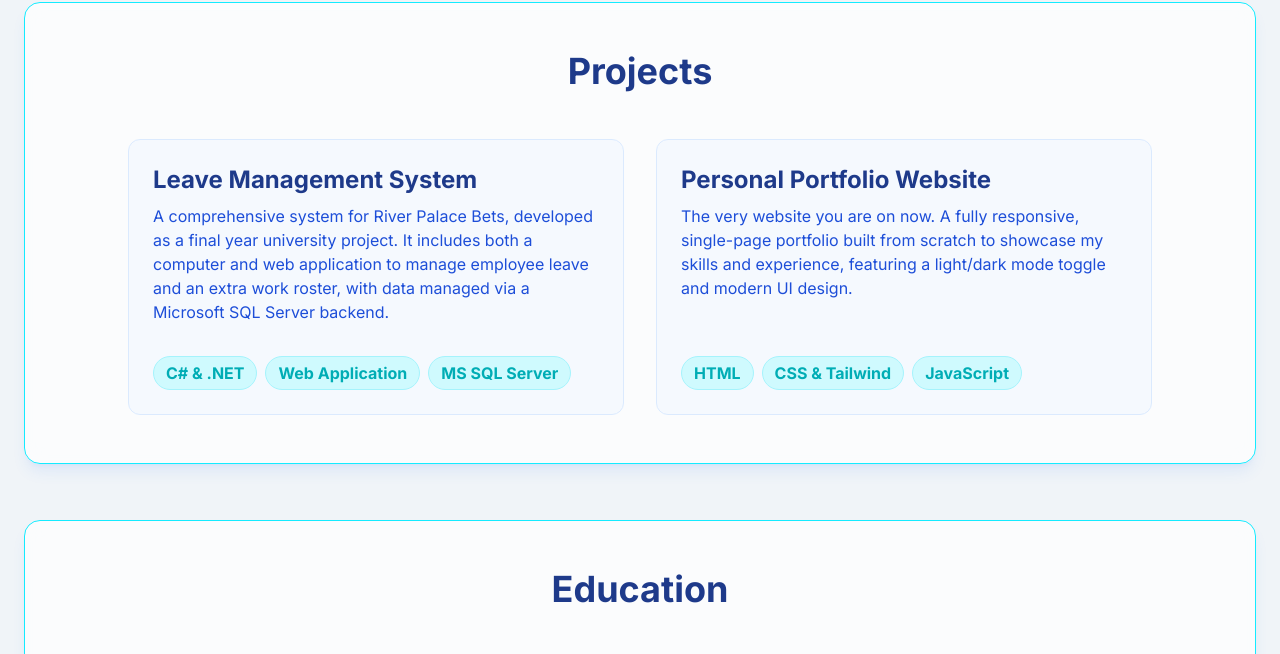
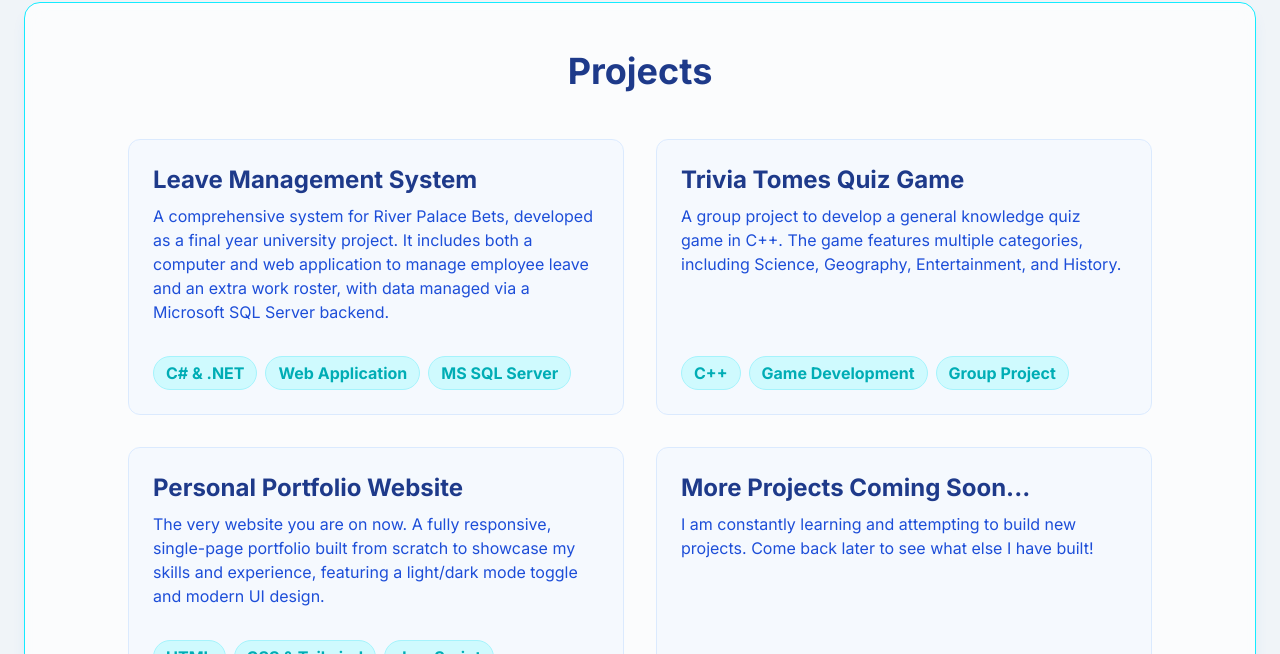
Before and after one commit to Keanu-Lee-Naidoo-1008/newPortfolio, a plain HTML site: page index.html in a window 1280 px wide. Shown: the part 1713-2367 px from the top of the page. Drawn offline with nearby package versions, Linux system fonts and the light colour scheme.

Commit message:
Update index.html

```diff
--- a/index.html
+++ b/index.html
@@ -221,12 +221,29 @@
                 </div>
 
                 <div class="bg-blue-50/50 dark:bg-[#393E46] dark:border-gray-700 border border-blue-100 rounded-xl p-6 flex flex-col">
+                    <h3 class="text-2xl font-bold text-blue-900 dark:text-white mb-2">Trivia Tomes Quiz Game</h3>
+                    <p class="text-blue-700 dark:text-gray-300 mb-4 flex-grow">A group project to develop a general knowledge quiz game in C++. The game features multiple categories, including Science, Geography, Entertainment, and History.</p>
+                    <div class="flex flex-wrap gap-2 mt-auto pt-4">
+                        <span class="bg-cyan-100 dark:bg-gray-700 text-[#00ADB5] font-semibold px-3 py-1 rounded-full border border-cyan-200 dark:border-cyan-800">C++</span>
+                        <span class="bg-cyan-100 dark:bg-gray-700 text-[#00ADB5] font-semibold px-3 py-1 rounded-full border border-cyan-200 dark:border-cyan-800">Game Development</span>
+                        <span class="bg-cyan-100 dark:bg-gray-700 text-[#00ADB5] font-semibold px-3 py-1 rounded-full border border-cyan-200 dark:border-cyan-800">Group Project</span>
+                    </div>
+                </div>
+
+                <div class="bg-blue-50/50 dark:bg-[#393E46] dark:border-gray-700 border border-blue-100 rounded-xl p-6 flex flex-col">
                     <h3 class="text-2xl font-bold text-blue-900 dark:text-white mb-2">Personal Portfolio Website</h3>
                     <p class="text-blue-700 dark:text-gray-300 mb-4 flex-grow">The very website you are on now. A fully responsive, single-page portfolio built from scratch to showcase my skills and experience, featuring a light/dark mode toggle and modern UI design.</p>
                     <div class="flex flex-wrap gap-2 mt-auto pt-4">
                         <span class="bg-cyan-100 dark:bg-gray-700 text-[#00ADB5] font-semibold px-3 py-1 rounded-full border border-cyan-200 dark:border-cyan-800">HTML</span>
                         <span class="bg-cyan-100 dark:bg-gray-700 text-[#00ADB5] font-semibold px-3 py-1 rounded-full border border-cyan-200 dark:border-cyan-800">CSS & Tailwind</span>
                         <span class="bg-cyan-100 dark:bg-gray-700 text-[#00ADB5] font-semibold px-3 py-1 rounded-full border border-cyan-200 dark:border-cyan-800">JavaScript</span>
+                    </div>
+                </div>
+
+                <div class="bg-blue-50/50 dark:bg-[#393E46] dark:border-gray-700 border border-blue-100 rounded-xl p-6 flex flex-col">
+                    <h3 class="text-2xl font-bold text-blue-900 dark:text-white mb-2">More Projects Coming Soon...</h3>
+                    <p class="text-blue-700 dark:text-gray-300 mb-4 flex-grow">I am constantly learning and attempting to build new projects. Come back later to see what else I have built!</p>
+                    <div class="flex flex-wrap gap-2 mt-auto pt-4">
                     </div>
                 </div>
 
```
